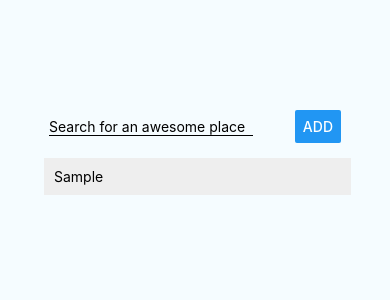
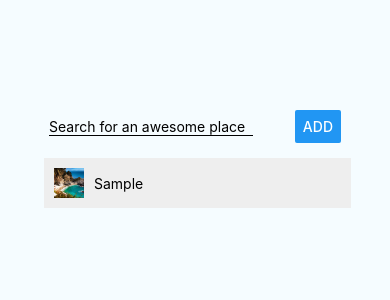
Before and after one commit to MatheoDodi/react-native-location-app, a React Native app: screen / in a window 390 px wide. Both pictures are taken after typing "Sample" into the empty fields and a click on the button "ADD". Shown: the top 300 px of the page. Built offline with nearby package versions, Linux system fonts and the light colour scheme.

Commit message:
type: feat - Created new PlaceDetails that implements a Modal react native component that appears when user selects a place

```diff
--- a/App.js
+++ b/App.js
@@ -1,37 +1,46 @@
 import React, { Component } from 'react';
-import { StyleSheet, View, Text } from 'react-native';
-import { Row, SearchButton, Input, Container } from './src/components/styles';
+import { StyleSheet, View } from 'react-native';
+import { Container } from './src/components/styles';
 
 import PlaceInput from './src/components/PlaceInput';
 import ListPlaces from './src/components/ListPlaces';
+import placeImage from './src/assets/images/beautiful-place.jpg';
+import PlaceDetail from './src/components/PlaceDetails';
 
 export default class App extends Component {
   state = {
-    places: []
+    places: [],
+    selectedPlace: null
   };
 
   handleAddPlace = place => {
     const { places } = this.state;
-    const newPlaces = [...places, { key: Math.random(), value: place }];
+    const newPlaces = [
+      ...places,
+      { key: Math.random(), name: place, image: placeImage }
+    ];
 
     this.setState({ places: newPlaces });
   };
 
-  handleDeletePlace = id => {
-    const { places } = this.state;
-    const filteredPlaces = places.filter(place => place.key !== id);
+  handleSeleceItem = id => {
+    const selectedPlace = this.state.places.find(place => id === place.key);
 
-    this.setState({ places: filteredPlaces });
+    this.setState({ selectedPlace });
+    // const { places } = this.state;
+    // const filteredPlaces = places.filter(place => place.key !== id);
+    // this.setState({ places: filteredPlaces });
   };
 
   render() {
     return (
       <View style={styles.container}>
         <Container>
+          <PlaceDetail selectedPlace={this.state.selectedPlace} />
           <PlaceInput addPlace={this.handleAddPlace} />
           <ListPlaces
             places={this.state.places}
-            deletePlace={id => this.handleDeletePlace(id)}
+            selectItem={id => this.handleSeleceItem(id)}
           />
         </Container>
       </View>
--- a/package.json
+++ b/package.json
@@ -9,7 +9,8 @@
   "dependencies": {
     "react": "16.6.3",
     "react-native": "0.58.4",
-    "styled-components": "^4.1.3"
+    "styled-components": "^4.1.3",
+    "ios": "react-native run-ios"
   },
   "devDependencies": {
     "babel-core": "7.0.0-bridge.0",
--- a/src/components/ListItem.js
+++ b/src/components/ListItem.js
@@ -1,11 +1,19 @@
-import React from 'react';
+import React, { PureComponent } from 'react';
 import { Text } from 'react-native';
-import { ListItem } from './styles';
+import { TextAndImage, SmImage, ListItemContainer } from './styles';
 
-const listItem = ({ placeName }) => (
-  <ListItem>
-    <Text>{placeName}</Text>
-  </ListItem>
-);
+class ListItem extends PureComponent {
+  render() {
+    const { placeName, placeImage } = this.props;
+    return (
+      <ListItemContainer>
+        <TextAndImage>
+          <SmImage style={{ width: 30, height: 30 }} source={placeImage} />
+          <Text>{placeName}</Text>
+        </TextAndImage>
+      </ListItemContainer>
+    );
+  }
+}
 
-export default listItem;
+export default ListItem;
--- a/src/components/ListPlaces.js
+++ b/src/components/ListPlaces.js
@@ -1,17 +1,17 @@
 import React from 'react';
-import { View, TouchableOpacity, FlatList } from 'react-native';
+import { TouchableOpacity, FlatList } from 'react-native';
 
 import ListItem from './ListItem';
 
-const ListPlaces = ({ places, deletePlace }) => (
+const ListPlaces = ({ places, selectItem }) => (
   <FlatList
     data={places}
     renderItem={info => (
       <TouchableOpacity
         key={info.item.key}
-        onPress={() => deletePlace(info.item.key)}
+        onPress={() => selectItem(info.item.key)}
       >
-        <ListItem placeName={info.item.value} />
+        <ListItem placeName={info.item.name} placeImage={info.item.image} />
       </TouchableOpacity>
     )}
     keyExtractor={item => item.key.toString()}
--- /dev/null
+++ b/src/components/PlaceDetails.js
@@ -0,0 +1,26 @@
+import React from 'react';
+import { Modal, View, Text, Image, Button } from 'react-native';
+
+const placeDetail = ({ selectedPlace }) => {
+  const content = selectedPlace && (
+    <View style={{ flex: 1 }}>
+      <Image
+        source={selectedPlace && selectedPlace.image}
+        style={{ width: 500, height: 500 }}
+      />
+      <Text>{selectedPlace && selectedPlace.name}</Text>
+    </View>
+  );
+
+  return (
+    <Modal visible={selectedPlace !== null} animationType="slide">
+      {content}
+      <View>
+        <Button title="Delete" color="red" />
+        <Button title="Close" />
+      </View>
+    </Modal>
+  );
+};
+
+export default placeDetail;
--- a/src/components/styles/index.js
+++ b/src/components/styles/index.js
@@ -16,7 +16,7 @@ export const Row = styled.View`
   padding: 10px;
 `;
 
-export const ListItem = styled.View`
+export const ListItemContainer = styled.View`
   width: 100%;
   background-color: #eee;
   padding: 10px;
@@ -27,3 +27,13 @@ export const Container = styled.View`
   width: 80%;
   margin: 0 auto;
 `;
+
+export const TextAndImage = styled.View`
+  flex-direction: row;
+  align-items: center;
+`;
+export const SmImage = styled.Image`
+  height: 30px;
+  width: 10px;
+  margin-right: 10px;
+`;
```
Also changed, not shown: src/assets/images/beautiful-place.jpg (added), 5 other files (tests, documents, lock files or other folders).
